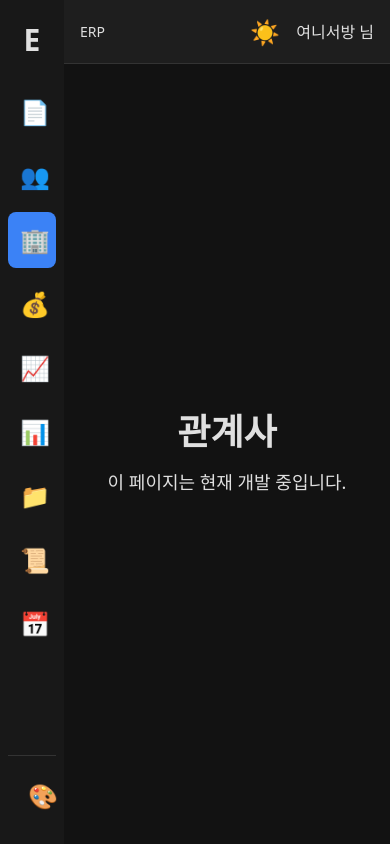
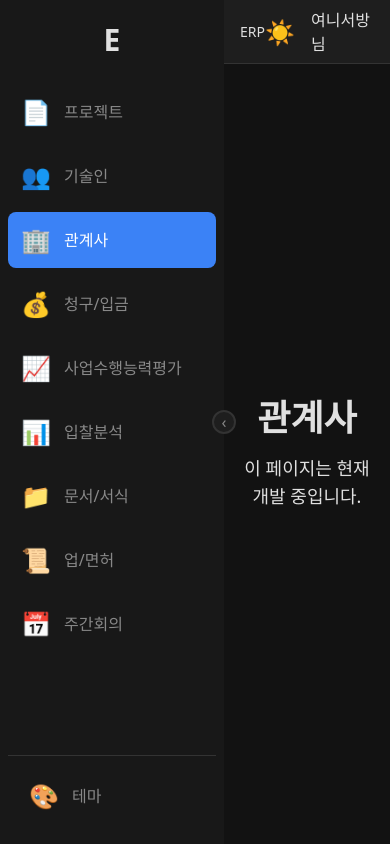
Before and after one commit to kimjae-jin/PG, a React (Vite) app in the folder frontend/: page /companies in a window 390 px wide. Built offline with nearby package versions, Linux system fonts and the light colour scheme.

Commit message:
feat(v9.5): UI 레이아웃 재설계 및 데이터 파이프라인 복구

```diff
--- a/frontend/src/App.jsx
+++ b/frontend/src/App.jsx
@@ -1,101 +1,31 @@
 // frontend/src/App.jsx
 
-import React, { useState, useContext } from 'react';
-import { Outlet, NavLink, useLocation, useParams } from 'react-router-dom';
-// [수정] ThemeContext를 정확한 방식으로 import 합니다.
+import React, { useState, useEffect, useContext } from 'react';
+import { Outlet, NavLink, useLocation } from 'react-router-dom';
 import { ThemeContext } from './contexts/ThemeContext.jsx';
 
-const menuItems = [
-    { to: "/projects", icon: "📄", label: "프로젝트" },
-    { to: "/technicians", icon: "👥", label: "기술인" },
-    { to: "/companies", icon: "🏢", label: "관계사" },
-    { to: "/billing", icon: "💰", label: "청구/입금" },
-    { to: "/evaluation", icon: "📈", label: "사업수행능력평가" },
-    { to: "/analysis", icon: "📊", label: "입찰분석" },
-    { to: "/docs", icon: "📁", label: "문서/서식" },
-    { to: "/licenses", icon: "📜", label: "업/면허" },
-    { to: "/meetings", icon: "📅", label: "주간회의" },
-];
+const menuItems = [ { to: "/projects", icon: "📄", label: "프로젝트" }, { to: "/technicians", icon: "👥", label: "기술인" }, { to: "/companies", icon: "🏢", label: "관계사" }, { to: "/billing", icon: "💰", label: "청구/입금" }, { to: "/evaluation", icon: "📈", label: "사업수행능력평가" }, { to: "/analysis", icon: "📊", label: "입찰분석" }, { to: "/docs", icon: "📁", label: "문서/서식" }, { to: "/licenses", icon: "📜", label: "업/면허" }, { to: "/meetings", icon: "📅", label: "주간회의" }, ];
 
-const Sidebar = () => (
-    <aside className="w-16 md:w-56 bg-sidebar-bg flex-shrink-0 p-2 flex flex-col">
+const Sidebar = ({ isCollapsed, onToggle }) => (
+    <aside className={`relative bg-sidebar-bg flex-shrink-0 p-2 flex flex-col transition-all duration-300 ${isCollapsed ? 'w-20' : 'w-56'}`}>
         <div className="text-text-color font-bold text-3xl p-4 text-center h-16 flex items-center justify-center">E</div>
-        <nav className="flex flex-col mt-2 flex-grow">
-            {menuItems.map(item => (
-                <NavLink key={item.to} to={item.to} className={({ isActive }) =>
-                    `flex items-center p-3 my-1 rounded-lg transition-colors duration-200 ${isActive ? 'bg-accent text-white' : 'text-text-muted hover:bg-tab-hover hover:text-text-color'}`
-                }>
-                    <span className="text-2xl w-8 text-center">{item.icon}</span>
-                    <span className="hidden md:inline ml-3 whitespace-nowrap">{item.label}</span>
-                </NavLink>
-            ))}
-        </nav>
-        <div className="p-2 border-t border-separator">
-            <NavLink to="/theme" className={({ isActive }) => `flex items-center p-3 my-1 rounded-lg transition-colors duration-200 ${isActive ? 'bg-accent text-white' : 'text-text-muted hover:bg-tab-hover hover:text-text-color'}`}>
-                <span className="text-2xl w-8 text-center">🎨</span>
-                <span className="hidden md:inline ml-3 whitespace-nowrap">테마</span>
-            </NavLink>
-        </div>
+        <nav className="flex flex-col mt-2 flex-grow overflow-y-auto">{menuItems.map(item => ( <NavLink key={item.to} to={item.to} className={({ isActive }) => `flex items-center p-3 my-1 rounded-lg transition-colors duration-200 ${isActive ? 'bg-accent text-white' : 'text-text-muted hover:bg-tab-hover hover:text-text-color'}`}> <span className="text-2xl w-8 text-center">{item.icon}</span> <span className={`ml-3 whitespace-nowrap transition-opacity duration-200 ${isCollapsed ? 'opacity-0 hidden' : 'opacity-100'}`}>{item.label}</span> </NavLink> ))}</nav>
+        <div className="p-2 border-t border-separator"> <NavLink to="/theme" className={({ isActive }) => `flex items-center p-3 my-1 rounded-lg transition-colors duration-200 ${isActive ? 'bg-accent text-white' : 'text-text-muted hover:bg-tab-hover hover:text-text-color'}`}> <span className="text-2xl w-8 text-center">🎨</span> <span className={`ml-3 whitespace-nowrap transition-opacity duration-200 ${isCollapsed ? 'opacity-0 hidden' : 'opacity-100'}`}>테마</span> </NavLink> </div>
+        <button onClick={onToggle} className="absolute top-1/2 -right-3 transform -translate-y-1/2 w-6 h-6 bg-card-bg border-2 border-separator rounded-full flex items-center justify-center text-text-muted hover:bg-accent hover:text-white transition-all duration-300 focus:outline-none z-20" title={isCollapsed ? "사이드바 펼치기" : "사이드바 접기"}> {isCollapsed ? '›' : '‹'} </button>
     </aside>
 );
 
-const Header = ({ projectNo }) => {
-    const { mode, toggleMode, isModeSwitchable } = useContext(ThemeContext);
-    const location = useLocation();
-
-    const buildBreadcrumbs = () => {
-        const pathnames = location.pathname.split('/').filter(x => x);
-        const crumbs = [<NavLink key="home" to="/" className="hover:text-accent">ERP</NavLink>];
-
-        const pathMap = {
-            'projects': '프로젝트',
-            'technicians': '기술인',
-            'theme': '테마 설정'
-            // 다른 경로 추가 가능
-        };
-
-        let currentLink = '';
-        pathnames.forEach(value => {
-            currentLink += `/${value}`;
-            if (pathMap[value]) {
-                crumbs.push(<span key={`sep_${value}`} className="mx-2 text-text-muted">{'>'}</span>);
-                crumbs.push(<NavLink key={value} to={currentLink} className="hover:text-accent">{pathMap[value]}</NavLink>);
-            } else if (projectNo) { // 프로젝트 상세 페이지의 경우
-                crumbs.push(<span key={`sep_${value}`} className="mx-2 text-text-muted">{'>'}</span>);
-                crumbs.push(<span key="detail" className="font-semibold text-text-color">{projectNo}</span>);
-            }
-        });
-
-        return crumbs;
-    };
-
-    return (
-        <header className="flex justify-between items-center p-4 bg-card-bg text-text-color border-b border-separator h-16 flex-shrink-0">
-            <div className="flex items-center space-x-2 text-sm">
-                {buildBreadcrumbs()}
-            </div>
-            <div className="flex items-center space-x-4">
-                <button
-                    onClick={toggleMode}
-                    disabled={!isModeSwitchable}
-                    className="text-2xl disabled:opacity-50 disabled:cursor-not-allowed"
-                    title={isModeSwitchable ? '라이트/다크 모드 전환' : '이 테마는 다크 모드만 지원합니다.'}
-                >
-                    {mode === 'dark' ? '☀️' : '🌙'}
-                </button>
-                <span>여니서방 님</span>
-            </div>
-        </header>
-    );
-};
+const Header = ({ projectNo }) => { const { mode, toggleMode, isModeSwitchable } = useContext(ThemeContext); const location = useLocation(); const buildBreadcrumbs = () => { const pathnames = location.pathname.split('/').filter(x => x); const crumbs = [<NavLink key="home" to="/" className="hover:text-accent">ERP</NavLink>]; const pathMap = { 'projects': '프로젝트', 'technicians': '기술인', 'theme': '테마 설정', 'billing': '청구/입금' }; let currentLink = ''; pathnames.forEach(value => { currentLink += `/${value}`; if (pathMap[value]) { crumbs.push(<span key={`sep_${value}`} className="mx-2 text-text-muted">{'>'}</span>); crumbs.push(<NavLink key={value} to={currentLink} className="hover:text-accent">{pathMap[value]}</NavLink>); } else if (projectNo) { crumbs.push(<span key={`sep_${value}`} className="mx-2 text-text-muted">{'>'}</span>); crumbs.push(<span key="detail" className="font-semibold text-text-color">{projectNo}</span>); } }); return crumbs; }; return ( <header className="flex justify-between items-center p-4 bg-card-bg text-text-color border-b border-separator h-16 flex-shrink-0"> <div className="flex items-center space-x-2 text-sm">{buildBreadcrumbs()}</div> <div className="flex items-center space-x-4"><button onClick={toggleMode} disabled={!isModeSwitchable} className="text-2xl disabled:opacity-50 disabled:cursor-not-allowed" title={isModeSwitchable ? '라이트/다크 모드 전환' : '이 테마는 다크 모드만 지원합니다.'}>{mode === 'dark' ? '☀️' : '🌙'}</button><span>여니서방 님</span></div> </header> ); };
 
 const App = () => {
     const { theme, mode } = useContext(ThemeContext);
     const [projectNo, setProjectNo] = useState('');
+    const [isSidebarCollapsed, setIsSidebarCollapsed] = useState(false);
+    const toggleSidebar = () => setIsSidebarCollapsed(prev => !prev);
 
     return (
         <div className={`${theme} ${mode} bg-background text-text-color font-sans flex h-screen`}>
-            <Sidebar />
+            <Sidebar isCollapsed={isSidebarCollapsed} onToggle={toggleSidebar} />
             <div className="flex-1 flex flex-col overflow-hidden">
                 <Header projectNo={projectNo} />
                 <main className="flex-1 p-4 md:p-6 overflow-y-auto">
--- a/frontend/src/pages/BillingPage.jsx
+++ b/frontend/src/pages/BillingPage.jsx
@@ -7,22 +7,19 @@ const BillingPage = () => {
   const [billings, setBillings] = useState([]);
   const [loading, setLoading] = useState(true);
   const [error, setError] = useState(null);
-
   const [statusFilter, setStatusFilter] = useState('전체');
   const [searchTerm, setSearchTerm] = useState('');
-
   const navigate = useNavigate();
 
   useEffect(() => {
-    // 백엔드에서 모든 계산을 처리하므로, 하나의 API만 호출합니다.
     fetch('http://localhost:5001/api/billing')
       .then(res => res.ok ? res.json() : Promise.reject('Network response was not ok.'))
       .then(data => {
         const processedData = data.map(item => {
           let status = '입금';
+          if (!item.deposit_date && item.request_date) status = '청구';
           if (item.outstanding > 0) status = '미수';
-          else if (!item.deposit_date && item.request_date) status = '청구';
-          else if (!item.request_date && item.deposit_date) status = '선입금';
+          if (!item.request_date && item.deposit_date) status = '선입금';
           return { ...item, status };
         });
         setBillings(processedData);
@@ -44,22 +41,35 @@ const BillingPage = () => {
       });
   }, [billings, statusFilter, searchTerm]);
 
-  const formatCurrency = (amount) => amount ? amount.toLocaleString('ko-KR') : '-';
-  const getStatusChip = (status) => { /* ... */ };
-  const handleRowClick = (item) => { /* ... */ };
+  const formatCurrency = (amount) => amount != null ? amount.toLocaleString('ko-KR') + ' 원' : '-';
+  const getStatusChip = (status) => { const base = "px-2 py-1 text-xs font-semibold rounded-full whitespace-nowrap"; switch (status) { case '미수': return <span className={`${base} bg-red-200 text-red-800`}>미수</span>; case '청구': return <span className={`${base} bg-yellow-200 text-yellow-800`}>청구</span>; case '입금': return <span className={`${base} bg-green-200 text-green-800`}>입금</span>; case '선입금': return <span className={`${base} bg-purple-200 text-purple-800`}>선입금</span>; default: return <span className={`${base} bg-gray-200 text-gray-800`}>{status}</span>; } };
+  const handleRowClick = (item) => { console.log("Clicked item:", item); };
 
   if (loading) return <div className="p-6 text-center text-text-muted">데이터를 불러오는 중입니다...</div>;
   if (error) return <div className="p-6 text-center text-red-500">{error}</div>;
 
   return (
+    // [최종 수정] flex-col과 h-full로 전체 레이아웃 구조를 정의
     <div className="flex flex-col h-full">
+      {/* 1. 헤더 영역 (고정) */}
       <div className="flex-shrink-0 flex justify-between items-center mb-4">
-        {/* ... 필터 및 검색창 (이전과 동일) ... */}
+        <div className="flex items-center space-x-2">
+          <select value={statusFilter} onChange={(e) => setStatusFilter(e.target.value)} className="bg-input-bg border border-separator rounded-md px-2 py-1.5 text-sm focus:ring-accent focus:border-accent">
+            <option value="전체">상태 (전체)</option>
+            <option value="청구">청구</option>
+            <option value="입금">입금</option>
+            <option value="미수">미수</option>
+            <option value="선입금">선입금</option>
+          </select>
+          <input type="text" placeholder="프로젝트/용역명/발주처 검색..." value={searchTerm} onChange={(e) => setSearchTerm(e.target.value)} className="w-64 bg-input-bg border border-separator rounded-md px-2 py-1.5 text-sm focus:ring-accent focus:border-accent" />
+        </div>
+        <button className="bg-accent text-white font-bold py-2 px-4 rounded hover:bg-accent-hover transition-opacity">+ 신규 등록</button>
       </div>
 
-      <div className="flex-grow overflow-hidden bg-card-bg rounded-lg shadow flex flex-col">
-        <div className="overflow-y-auto">
+      {/* 2. 테이블 컨테이너 (고정) */}
+      <div className="flex-grow overflow-auto bg-card-bg rounded-lg shadow">
         <table className="min-w-full text-sm text-left table-fixed">
+          {/* 3. 테이블 헤더 (내용 스크롤 시 상단에 고정) */}
           <thead className="sticky top-0 bg-table-header text-table-header-text uppercase z-10">
             <tr>
               <th className="w-20 p-3">상태</th>
@@ -85,7 +95,7 @@ const BillingPage = () => {
                   <td className="w-28 p-3 font-semibold align-middle">{item.project_no}</td>
                   <td className="p-3 align-middle"><div className="truncate" title={item.project_name}>{item.project_name.substring(0, 10)}{item.project_name.length > 10 && '...'}</div></td>
                   <td className="p-3 align-middle"><div className="truncate" title={item.client}>{item.client?.substring(0, 10)}{item.client?.length > 10 && '...'}</div></td>
-                        <td className="w-32 p-3 text-right font-mono align-middle">{formatCurrency(item.total_amount)}</td>
+                  <td className="w-32 p-3 text-right font-mono align-middle">{formatCurrency(item.contract_amount)}</td>
                   <td className="w-32 p-3 text-right font-mono align-middle">{formatCurrency(item.equity_amount)}</td>
                   <td className="w-20 p-3 text-right font-mono align-middle">{item.equity_rate || 0}%</td>
                   <td className="w-20 p-3 text-right font-mono align-middle">{item.progress_rate || 0}%</td>
@@ -103,7 +113,6 @@ const BillingPage = () => {
         </table>
       </div>
     </div>
-    </div>
   );
 };
 
```
Also changed, not shown: 1 other file (tests, documents, lock files or other folders). Lines whose indentation alone changed are shown as unchanged.
